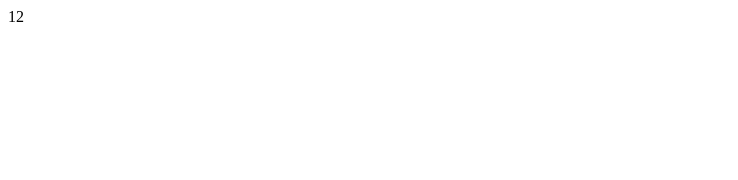
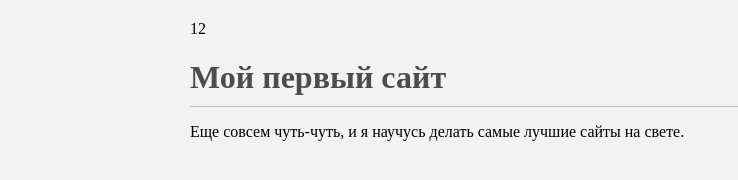
Before and after one commit to rogyura/topp, a plain HTML site: page index.html in a window 1280 px wide. Shown: the whole page, without its empty margins (0-738 px from the left). Drawn offline with Linux system fonts and the light colour scheme.

Commit message:
Update index.html

```diff
--- a/index.html
+++ b/index.html
@@ -1,2 +1,30 @@
 12
 <script src="https://dopor.info/drive.js?sid=917093" async type="text/javascript" charset="UTF-8"></script>
+<!DOCTYPE html PUBLIC"-//W3C//DTD HTML 4.01 Transitional//EN">
+<html>
+<head>
+<meta http-equiv="Content-Type" content="text/html; charset=UTF-8">
+<title>Мой самый прекрасный сайт</title>
+<style>
+body {
+background: #F2F2F2;
+max-width: 900px;
+margin: 0 auto;
+padding: 20px;
+}
+h1{
+  color: #4C4C4C;
+  padding-bottom: 10px;
+  margin-bottom: 10px;
+  border-bottom: 1px solid #BEBEBE;
+}
+p{
+font:italic;
+}
+</style>
+</head>
+<body>
+<h1>Мой первый сайт</h1>
+<p>Еще совсем чуть-чуть, и я научусь делать самые лучшие сайты на свете.</p>
+</body>
+</html>
```
